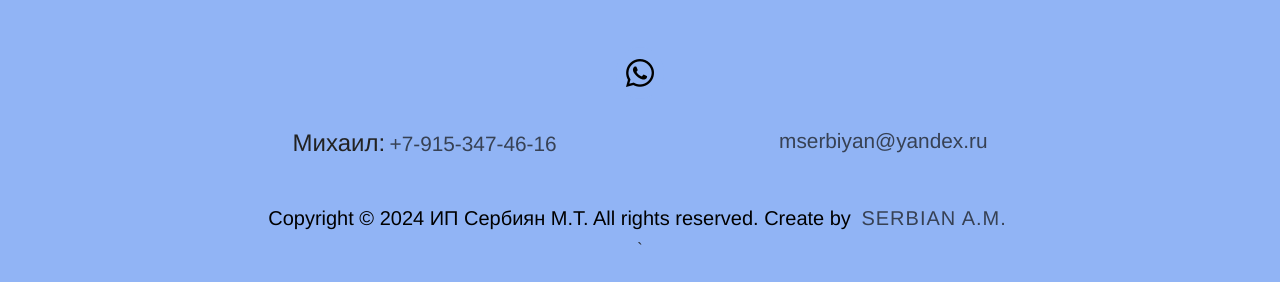
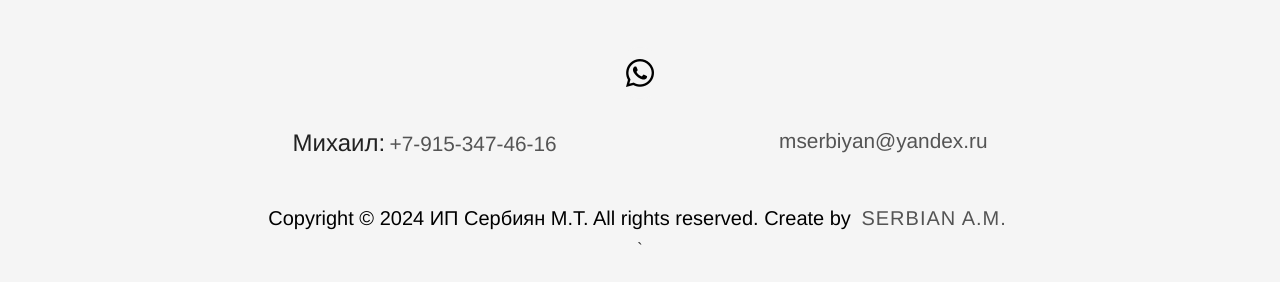
Before and after one commit to AndreiSerbian/SMTGiftBoxes, a plain HTML site: page index.html in a window 1280 px wide. Shown: the part 3738-4020 px from the top of the page. Drawn offline with Linux system fonts and the light colour scheme.

Commit message:
whitesmoke bg

```diff
--- a/css/style.css
+++ b/css/style.css
@@ -1,6 +1,6 @@
 body {
     height: 100%;
-    background-color: #91b4f5;
+    background-color: whitesmoke;
     color: #222;
     text-align: center;
     padding: 20px;
@@ -87,7 +87,7 @@ main {
 
         padding:  10px;
 
-        background-color: #91b4f5;
+        background-color: whitesmoke;
 
         margin: 10px;
 
@@ -116,7 +116,7 @@ main {
 
     .socialIcons a:hover i{
 
-        color: #91b4f5;
+        color: whitesmoke;
 
         transition: 0.5s;
 
@@ -153,7 +153,7 @@ main {
 
     .footerBottom{
 
-        background-color: #91b4f5;
+        background-color: whitesmoke;
 
         padding: 20px;
 
```
